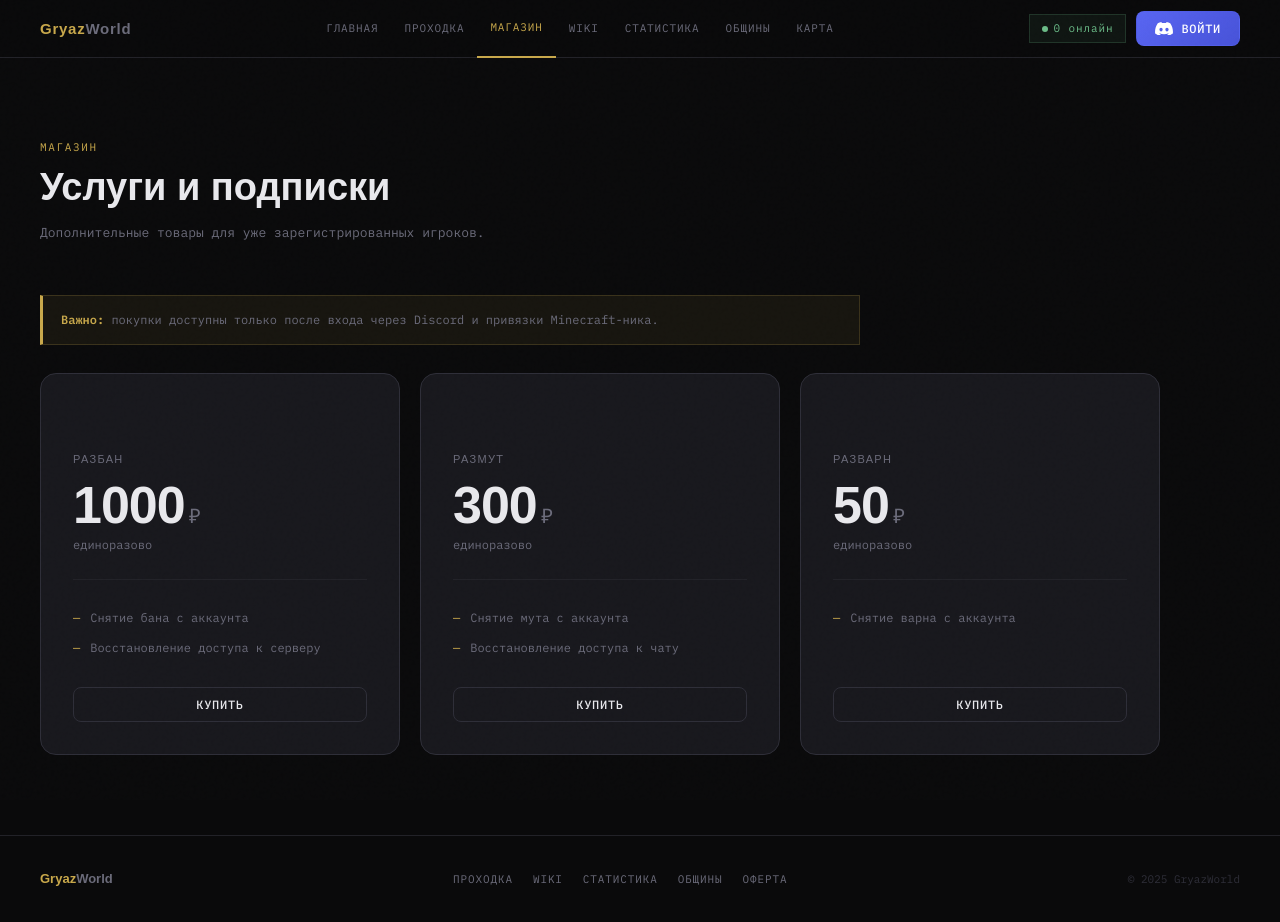
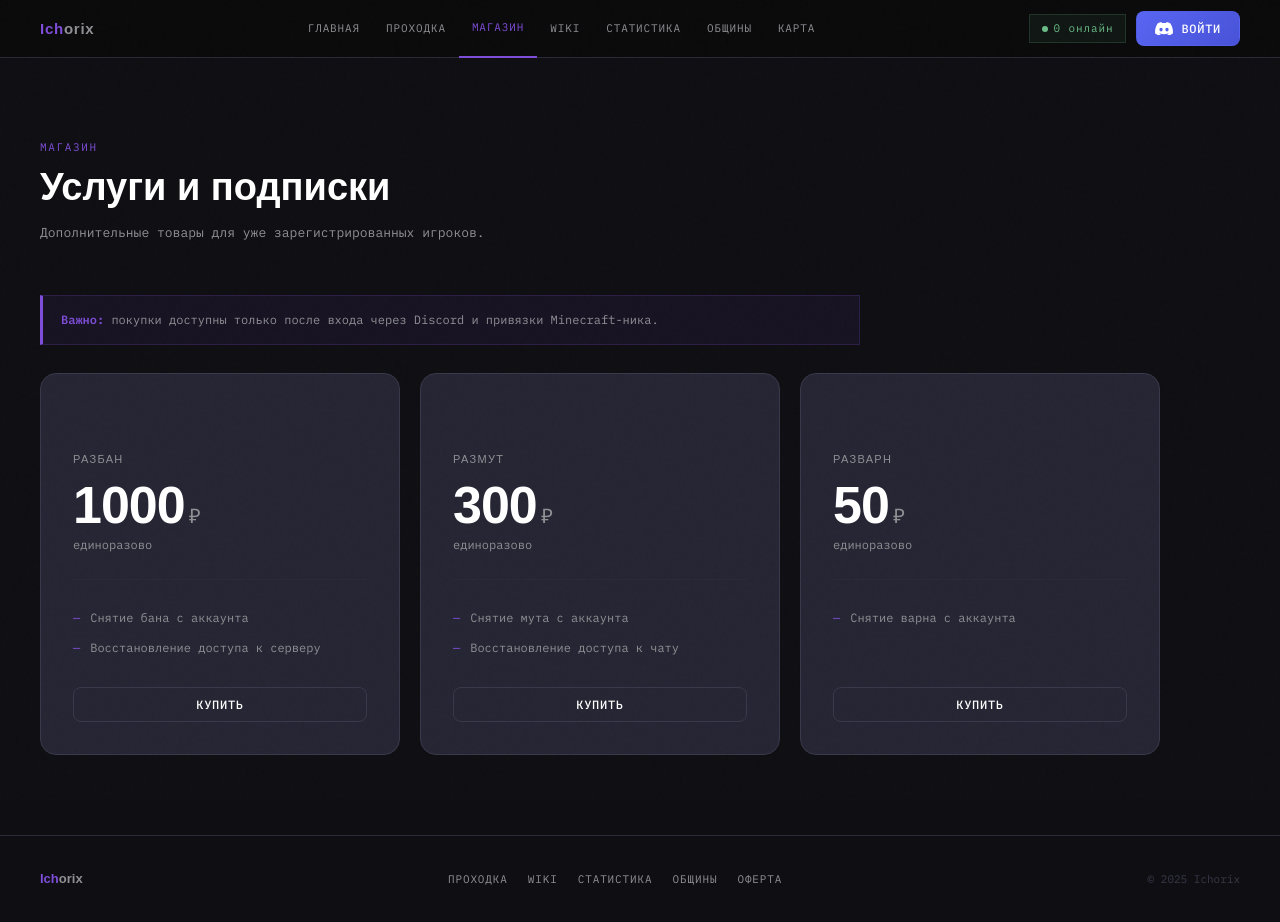
Before and after one commit to dkoov/gryazworld, a React (Vite) app in the folder frontend/: page /shop in a window 1280 px wide. Built offline with nearby package versions, Linux system fonts and the light colour scheme; no server answers; a web font is replaced by a local one.

Commit message:
ребрендинг: GryazWorld → Ichorix, фиолетовая цветовая схема

```diff
--- a/frontend/index.html
+++ b/frontend/index.html
@@ -4,7 +4,7 @@
     <meta charset="UTF-8" />
     <link rel="icon" type="image/jpeg" href="/favicon.jpg" />
     <meta name="viewport" content="width=device-width, initial-scale=1.0" />
-    <title>GryazWorld — Ванильный сервер Minecraft</title>
+    <title>Ichorix — Ванильный сервер Minecraft</title>
     <link rel="preconnect" href="https://fonts.googleapis.com" />
     <link rel="preconnect" href="https://fonts.gstatic.com" crossorigin />
     <link href="https://fonts.googleapis.com/css2?family=Unbounded:wght@300;400;600;700;900&family=IBM+Plex+Mono:wght@300;400;500;600&display=swap" rel="stylesheet" />
--- a/frontend/src/components/Footer.jsx
+++ b/frontend/src/components/Footer.jsx
@@ -4,7 +4,7 @@ import './Footer.css'
 export default function Footer() {
   return (
     <footer className="footer">
-      <div className="footer-logo">Gryaz<span>World</span></div>
+      <div className="footer-logo">Ich<span>orix</span></div>
       <div className="footer-links">
         <Link to="/access">Проходка</Link>
         <Link to="/wiki">Wiki</Link>
@@ -12,7 +12,7 @@ export default function Footer() {
         <Link to="/communities">Общины</Link>
         <Link to="/oferta">Оферта</Link>
       </div>
-      <div className="footer-copy">&copy; 2025 GryazWorld</div>
+      <div className="footer-copy">&copy; 2025 Ichorix</div>
     </footer>
   )
 }
--- a/frontend/src/components/Nav.jsx
+++ b/frontend/src/components/Nav.jsx
@@ -47,7 +47,7 @@ export default function Nav() {
     <>
     <nav className="nav">
       <div className="nav-logo" onClick={() => navigate('/')}>
-        Gryaz<span>World</span>
+        Ich<span>orix</span>
       </div>
 
       {/* Десктоп ссылки */}
--- a/frontend/src/index.css
+++ b/frontend/src/index.css
@@ -1,17 +1,17 @@
 *, *::before, *::after { box-sizing: border-box; margin: 0; padding: 0; }
 
 :root {
-  --bg: #0a0a0b;
-  --surface: #111114;
-  --surface2: #18181d;
-  --surface3: #1e1e24;
-  --border: #222228;
-  --border2: #2e2e38;
-  --text: #e8e8ec;
-  --muted: #6b6b7a;
-  --muted2: #4a4a58;
-  --accent: #c8a84b;
-  --accent2: #8b6f2a;
+  --bg: #0F0F13;
+  --surface: #16161D;
+  --surface2: #252533;
+  --surface3: #2f2f3f;
+  --border: #2a2a36;
+  --border2: #38384a;
+  --text: #ffffff;
+  --muted: #8F8F94;
+  --muted2: #5f5f6a;
+  --accent: #7E4DD9;
+  --accent2: #9B6FE8;
   --green: #4a7c59;
   --green2: #6bbc88;
   --discord: #5865F2;
@@ -19,9 +19,9 @@
   --danger-bg: rgba(200,75,75,0.12);
   --warn-clr: #c89a4b;
   --warn-bg: rgba(200,154,75,0.12);
-  --gold: #c8a84b;
-  --gold-dim: #a0842e;
-  --gold-glow: rgba(200,168,75,0.18);
+  --gold: #7E4DD9;
+  --gold-dim: #5e38a8;
+  --gold-glow: rgba(126,77,217,0.18);
   --radius: 10px;
 }
 
--- a/frontend/src/pages/AccessPage.css
+++ b/frontend/src/pages/AccessPage.css
@@ -1,6 +1,6 @@
 .notice {
-  background: rgba(200,168,75,0.07);
-  border: 1px solid rgba(200,168,75,0.2);
+  background: rgba(126,77,217,0.07);
+  border: 1px solid rgba(126,77,217,0.2);
   border-left: 3px solid var(--accent);
   padding: 14px 18px;
   font-size: 12px;
@@ -44,11 +44,11 @@
 .pcard.featured {
   background: linear-gradient(160deg, #18181d 0%, #1a1a22 100%);
   border-color: var(--accent2);
-  box-shadow: 0 0 0 1px rgba(200,168,75,0.12), 0 8px 40px rgba(200,168,75,0.08);
+  box-shadow: 0 0 0 1px rgba(126,77,217,0.12), 0 8px 40px rgba(126,77,217,0.08);
 }
 .pcard.featured:hover {
   border-color: var(--accent);
-  box-shadow: 0 0 0 1px rgba(200,168,75,0.25), 0 20px 60px rgba(200,168,75,0.15);
+  box-shadow: 0 0 0 1px rgba(126,77,217,0.25), 0 20px 60px rgba(126,77,217,0.15);
 }
 
 .pcard-badge-area { height: 28px; display: flex; align-items: center; margin-bottom: 16px; }
--- a/frontend/src/pages/CabinetPage.css
+++ b/frontend/src/pages/CabinetPage.css
@@ -44,14 +44,14 @@
 }
 .alert-info {
   background: var(--gold-glow);
-  border: 1px solid rgba(200,168,75,0.25);
+  border: 1px solid rgba(126,77,217,0.25);
   color: var(--gold);
 }
 
 .cab-card {
   width: 100%;
   background: var(--surface);
-  border: 1px solid rgba(200,168,75,0.14);
+  border: 1px solid rgba(126,77,217,0.14);
   border-radius: var(--radius);
   padding: 36px 40px;
 }
@@ -68,7 +68,7 @@
   height: 80px;
   border-radius: 50%;
   background: var(--surface2);
-  border: 2px solid rgba(200,168,75,0.2);
+  border: 2px solid rgba(126,77,217,0.2);
   display: flex;
   align-items: center;
   justify-content: center;
@@ -91,7 +91,7 @@
 .spinner {
   width: 36px;
   height: 36px;
-  border: 3px solid rgba(200,168,75,0.2);
+  border: 3px solid rgba(126,77,217,0.2);
   border-top-color: var(--gold);
   border-radius: 50%;
   animation: spin 0.7s linear infinite;
@@ -153,7 +153,7 @@
 .divider {
   width: 100%;
   height: 1px;
-  background: rgba(200,168,75,0.1);
+  background: rgba(126,77,217,0.1);
 }
 
 .cab-section-title {
@@ -180,7 +180,7 @@
 .input-row input {
   flex: 1;
   background: var(--surface2);
-  border: 1px solid rgba(200,168,75,0.18);
+  border: 1px solid rgba(126,77,217,0.18);
   border-radius: var(--radius);
   padding: 11px 16px;
   color: var(--text);
@@ -206,7 +206,7 @@
   height: 88px;
   border-radius: 50%;
   background: var(--surface2);
-  border: 2px solid rgba(200,168,75,0.2);
+  border: 2px solid rgba(126,77,217,0.2);
   display: flex;
   align-items: center;
   justify-content: center;
@@ -234,7 +234,7 @@
 .link-screen-input {
   flex: 1;
   background: var(--surface2);
-  border: 1px solid rgba(200,168,75,0.18);
+  border: 1px solid rgba(126,77,217,0.18);
   border-radius: var(--radius);
   padding: 13px 18px;
   color: var(--text);
@@ -269,7 +269,7 @@
 }
 .stat-card {
   background: var(--surface2);
-  border: 1px solid rgba(200,168,75,0.1);
+  border: 1px solid rgba(126,77,217,0.1);
   border-radius: var(--radius);
   padding: 18px 20px;
 }
@@ -332,7 +332,7 @@
   padding: 24px;
   color: var(--muted);
   font-size: 0.8rem;
-  border: 1px dashed rgba(200,168,75,0.12);
+  border: 1px dashed rgba(126,77,217,0.12);
   border-radius: var(--radius);
 }
 
--- a/frontend/src/pages/CommunityPage.css
+++ b/frontend/src/pages/CommunityPage.css
@@ -512,7 +512,7 @@
   border-radius: 8px;
   border: 1px solid var(--border);
 }
-.cp-image-item.new { border-color: rgba(200, 168, 75, 0.27); }
+.cp-image-item.new { border-color: rgba(126, 77, 217, 0.27); }
 
 .cp-image-item img {
   width: 56px;
--- a/frontend/src/pages/HomePage.css
+++ b/frontend/src/pages/HomePage.css
@@ -63,8 +63,8 @@
   align-items: center;
   gap: 8px;
   padding: 4px 12px;
-  background: rgba(200,168,75,0.1);
-  border: 1px solid rgba(200,168,75,0.25);
+  background: rgba(126,77,217,0.1);
+  border: 1px solid rgba(126,77,217,0.25);
   color: var(--accent);
   font-size: 11px;
   letter-spacing: 0.12em;
--- a/frontend/src/pages/HomePage.jsx
+++ b/frontend/src/pages/HomePage.jsx
@@ -56,7 +56,7 @@ export default function HomePage() {
       <section className="section section-alt" id="about">
         <div className="section-label">О сервере</div>
         <div className="section-title">Честная игра.<br />Живое сообщество.</div>
-        <p className="section-sub">GryazWorld — приватный ванильный сервер, где каждый начинает с нуля. Никаких привилегий за деньги.</p>
+        <p className="section-sub">Ichorix — приватный ванильный сервер, где каждый начинает с нуля. Никаких привилегий за деньги.</p>
         <div className="card-grid">
           <Card icon="grid" title="Чистая ваниль" desc="Никаких лишних плагинов. Классический Minecraft таким, каким он должен быть." />
           <Card icon="users" title="Живое сообщество" desc="Discord с активными игроками, совместные стройки, торговля и события." />
--- a/frontend/src/pages/StatsPage.jsx
+++ b/frontend/src/pages/StatsPage.jsx
@@ -41,10 +41,10 @@ export default function StatsPage() {
 
       <div className="stats-hero">
         <div className="server-avatar">
-          <img src="/favicon.jpg" alt="GryazWorld" />
+          <img src="/favicon.jpg" alt="Ichorix" />
         </div>
         <div className="server-info">
-          <h2>GryazWorld</h2>
+          <h2>Ichorix</h2>
           <div className="ip-box">
             <span className="ip-text">play.ichorix.cc</span>
             <button className={`ip-copy ${copied ? 'copied' : ''}`} onClick={copyIp}>
--- a/frontend/src/pages/WikiPage.css
+++ b/frontend/src/pages/WikiPage.css
@@ -47,7 +47,7 @@
 .wiki-nav-item.active {
   color: var(--accent);
   border-left-color: var(--accent);
-  background: rgba(200, 168, 75, 0.05);
+  background: rgba(126, 77, 217, 0.05);
 }
 
 .wiki-content {
@@ -110,8 +110,8 @@
 .wiki-tag {
   display: inline-block;
   padding: 2px 10px;
-  background: rgba(200, 168, 75, 0.1);
-  border: 1px solid rgba(200, 168, 75, 0.2);
+  background: rgba(126, 77, 217, 0.1);
+  border: 1px solid rgba(126, 77, 217, 0.2);
   color: var(--accent);
   font-size: 10px;
   letter-spacing: 0.08em;
```
